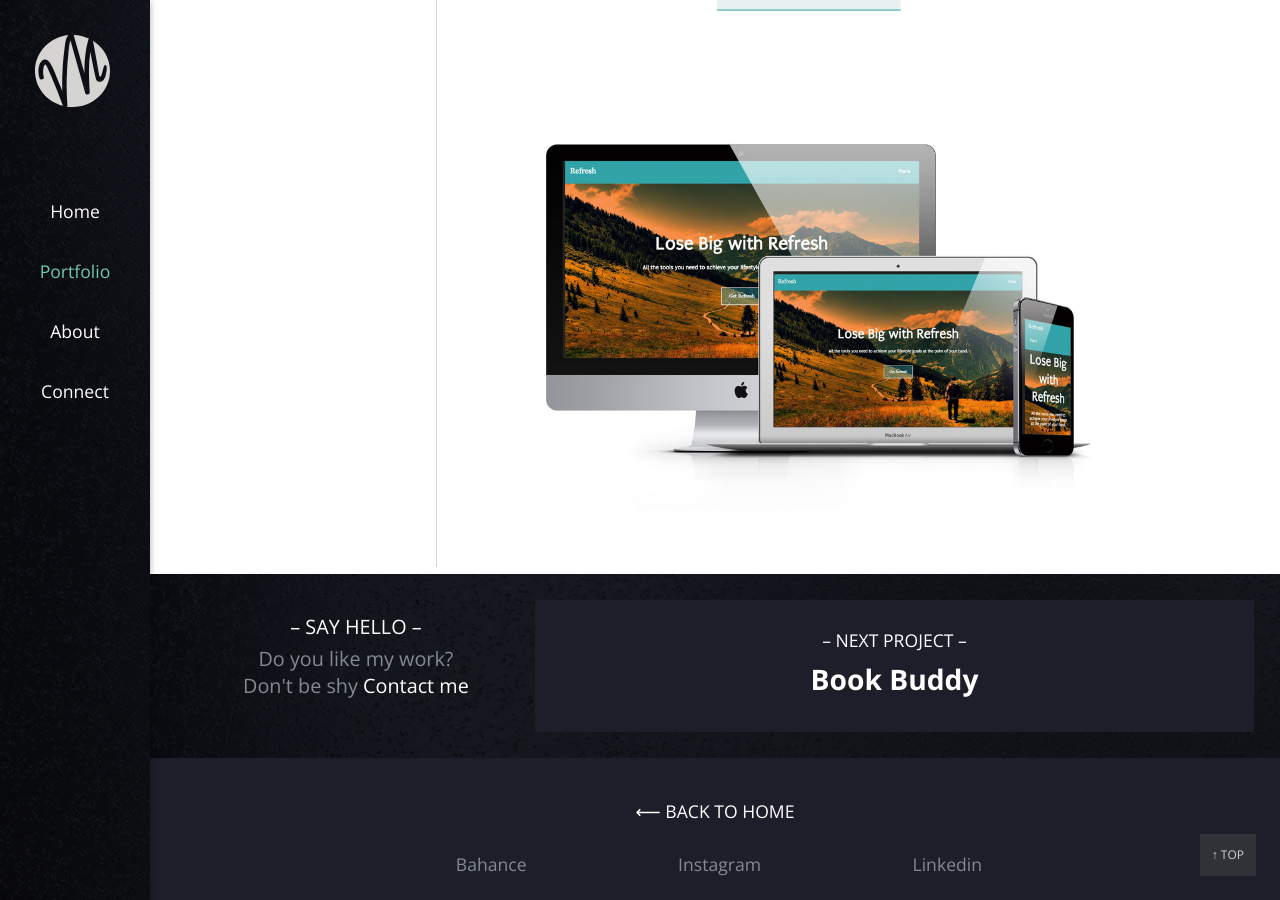
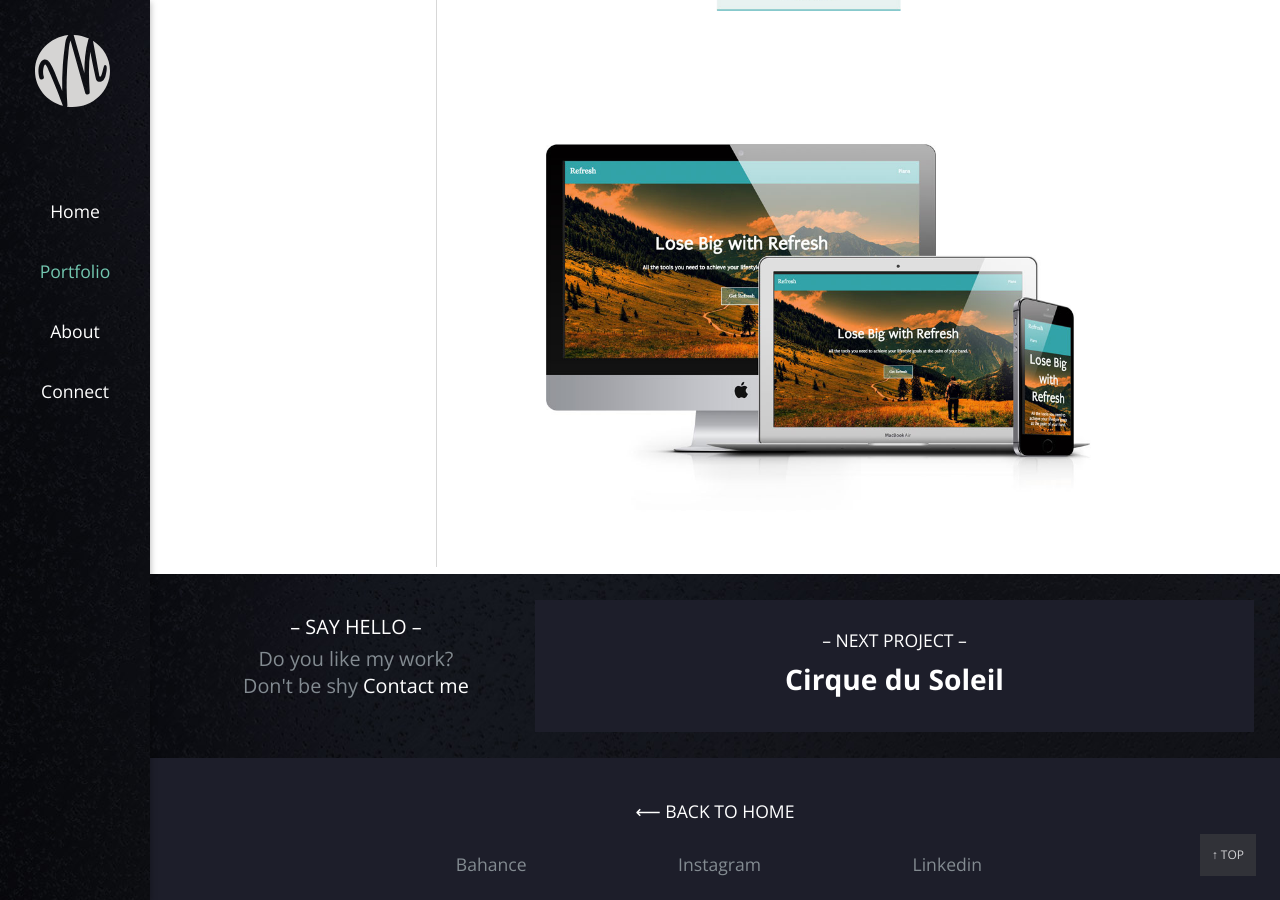
Before and after one commit to natalie-macpherson/portfolio, a Jekyll site: the page built from work/refresh.html, in a window 1280 px wide and 900 px high, scrolled down 3980 px. Built offline with Jekyll 4.4.1, drawn with Linux system fonts in a browser that asks for light colours; some web fonts are replaced.

Commit message:
linking next projects

```diff
--- a/work/refresh.html
+++ b/work/refresh.html
@@ -13,8 +13,8 @@ para3: This project incorporated UI/UX and web development elements in order to
 para4: The colours and imagery chosen for the website were colours that reflected a positive and active lifestyle. All the icons where created to visual show the different features that user would receive if they signed up with Refresh. These icons also provide a pop of colour which draws the users eye to the many features the program provided.
 
 
-next-project: Book Buddy
-nexturl: work/bookbuddy
+next-project: Cirque du Soleil
+nexturl: work/soleil
 
 
 img-research1:
--- a/work/soleil.html
+++ b/work/soleil.html
@@ -11,8 +11,8 @@ para3: Ciruqe du Soleil performancies are very colourful therefore in the design
 para4: All of the imagery used in the report are illustrations based off of images from Cirque du Soliel’s sets and costumes. The rationale behind using handmade illustrations is to reflect the innovated nature of company and its creative direction. In order to keep the images playful watercolour effects to colour the images. On top of the illustrated imagery triangles are used to accent the layout. Triangles are used in order to make reference to cirques tents and the geometic shapes used in the costumes and sets for Cirque du Soeil productions.
 
 
-next-project: Book Buddy
-nexturl: work/bookbuddy
+next-project: Magazine Design????
+nexturl: work/#
 
 img-research1:
   - soleil/market-research2.jpg
```
